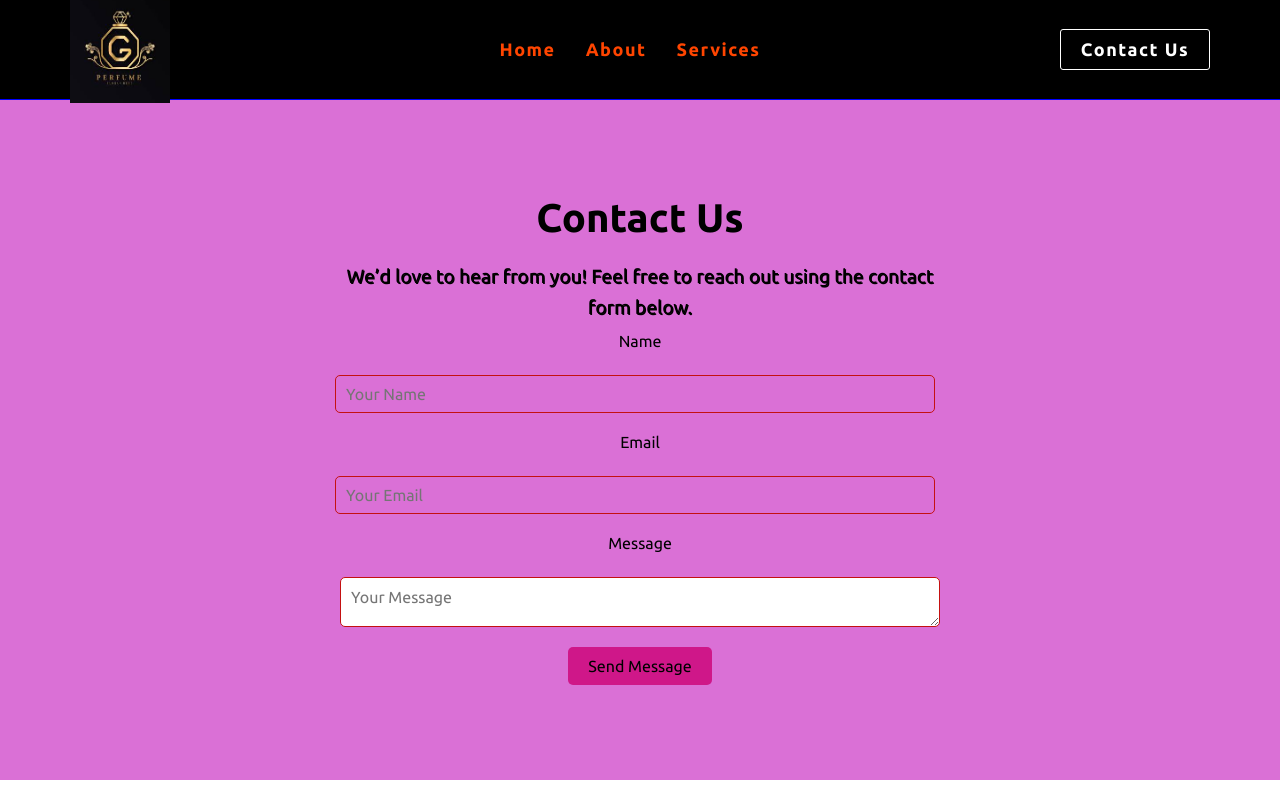
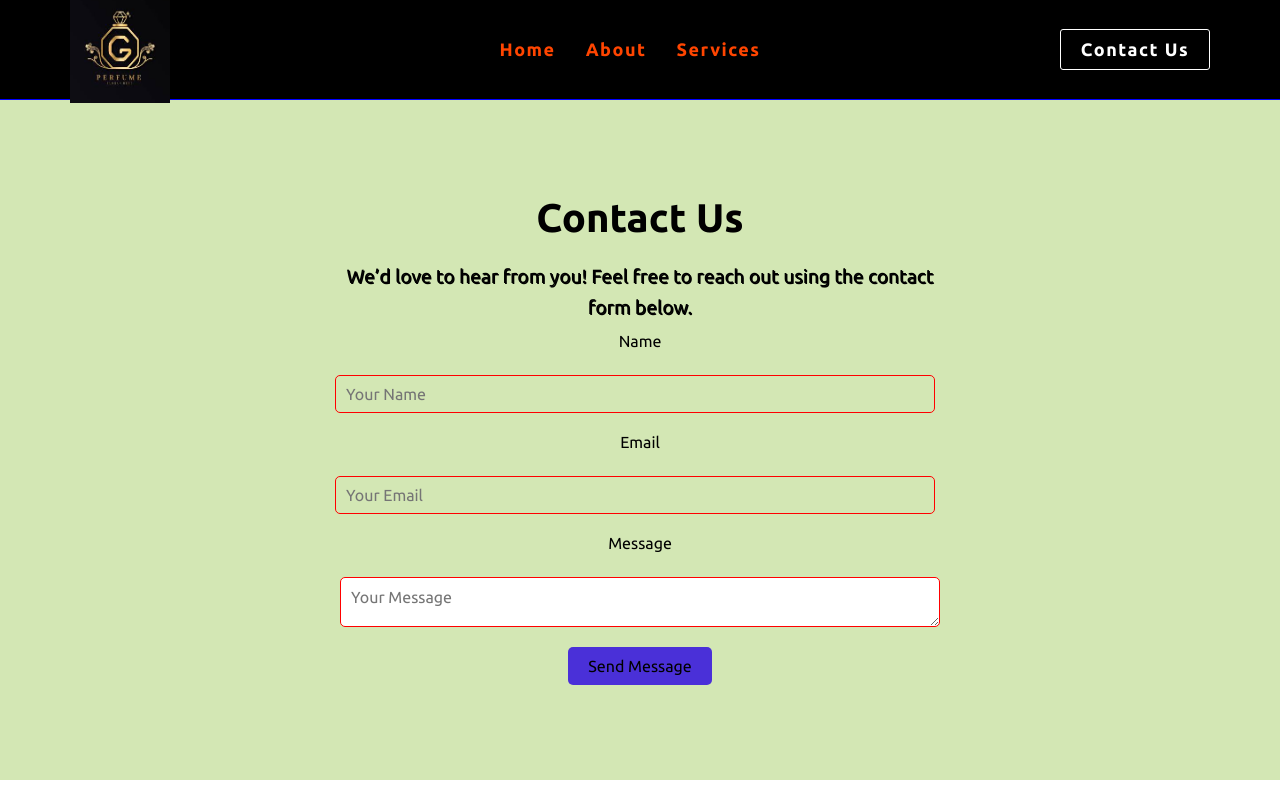
Before and after one commit to Nadeem-59/perfume, a Next.js app: page /contact in a window 1280 px wide. Shown: the top 800 px of the page. Built offline with nearby package versions, Linux system fonts and the light colour scheme.

Commit message:
Update contact.css

```diff
--- a/src/app/contact.css
+++ b/src/app/contact.css
@@ -1,6 +1,6 @@
 /* styles/contact.css */
 .contact-container {
-  background-color:orchid;
+  background-color:rgb(211,231,180);
     max-width: 1500px;
     margin: 0 auto;
     padding: 20px;
@@ -45,7 +45,7 @@
     width: 100%;
     padding: 10px;
     font-size: 1rem;
-    border: 1px solid #c41111;
+    border: 1px solid red;
     border-radius: 5px;
   }
 
@@ -55,7 +55,7 @@
   }
 
   .contact-form button {
-    background-color: rgb(207, 23, 137);
+    background-color: rgb(74,48,216);
     color: black;
     border: none;
     padding: 10px 20px;
```
